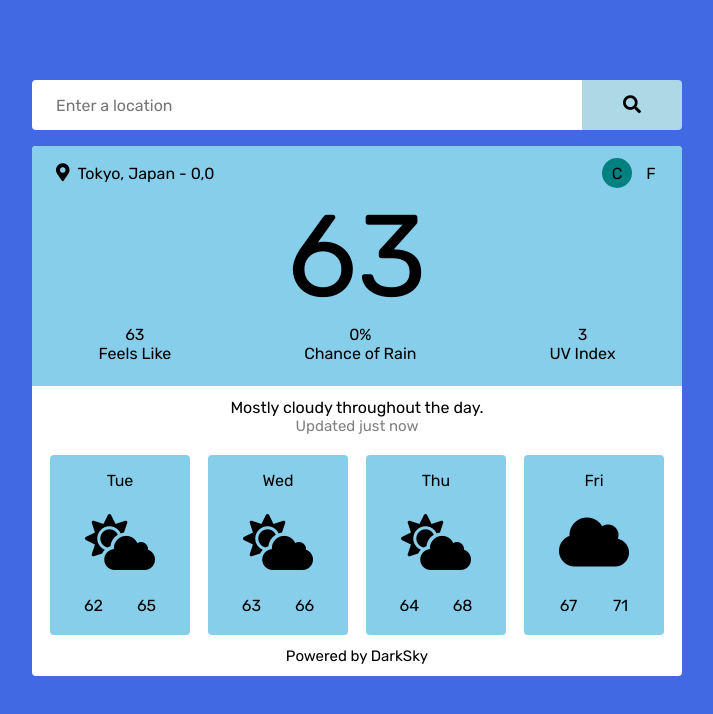
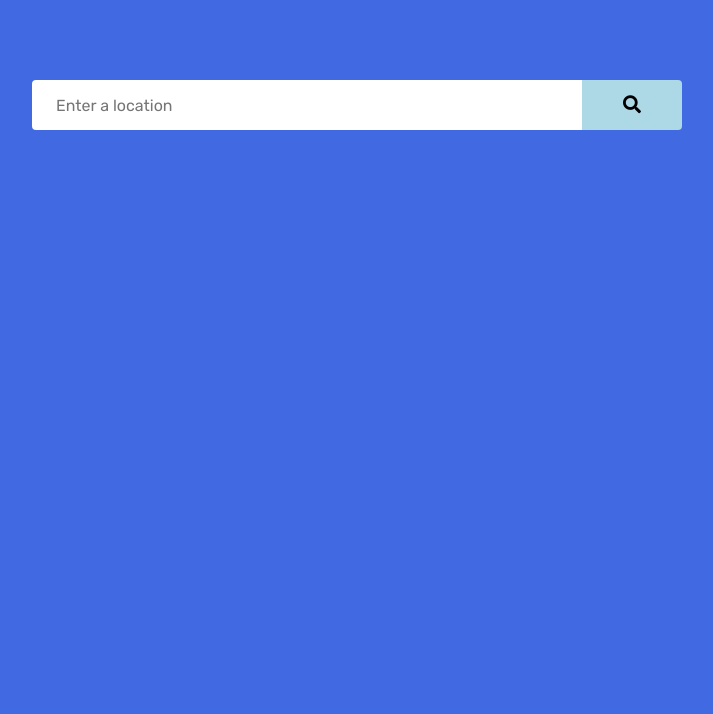
Before and after one commit to balkarjun/vue-forecaster, a Vue app: page / in a window 1280 px wide. Shown: the top 714 px of the page, without its empty margins (283-996 px from the left). Built offline with nearby package versions, Linux system fonts and the light colour scheme.

Commit message:
Conditionally render app content

```diff
--- a/src/App.vue
+++ b/src/App.vue
@@ -6,12 +6,12 @@
         <i class="fas fa-search"></i>
       </button>
     </form>
-    <div class="app-content">
+    <div class="app-content" v-if="location">
       <section class="info">
         <div class="top">
           <div class="location">
             <i class="fas fa-map-marker-alt"></i>
-            <span>{{ location }} - {{ latlong }}</span>
+            <span>{{ location }}</span>
           </div>
           <div class="buttons">
             <button @click="toggleUnit" :class="{active: isCelsius}">C</button>
@@ -430,8 +430,8 @@ export default {
       today: null,
       forecasts: [],
       isCelsius: true,
-      location: 'Tokyo, Japan',
-      latlong: '0,0',
+      location: null,
+      latlong: null,
       inputValue: ''
     }
   },
@@ -508,12 +508,13 @@ export default {
         });
       }
 
+      this.location = res.timezone;
+
       this.start = new Date().getTime();
       this.updateTime();
     }
   },
-  created() {
-    this.fetchInfo();
+  mounted() {
     setInterval(this.updateTime, 60*1000);
   }
 }
```
